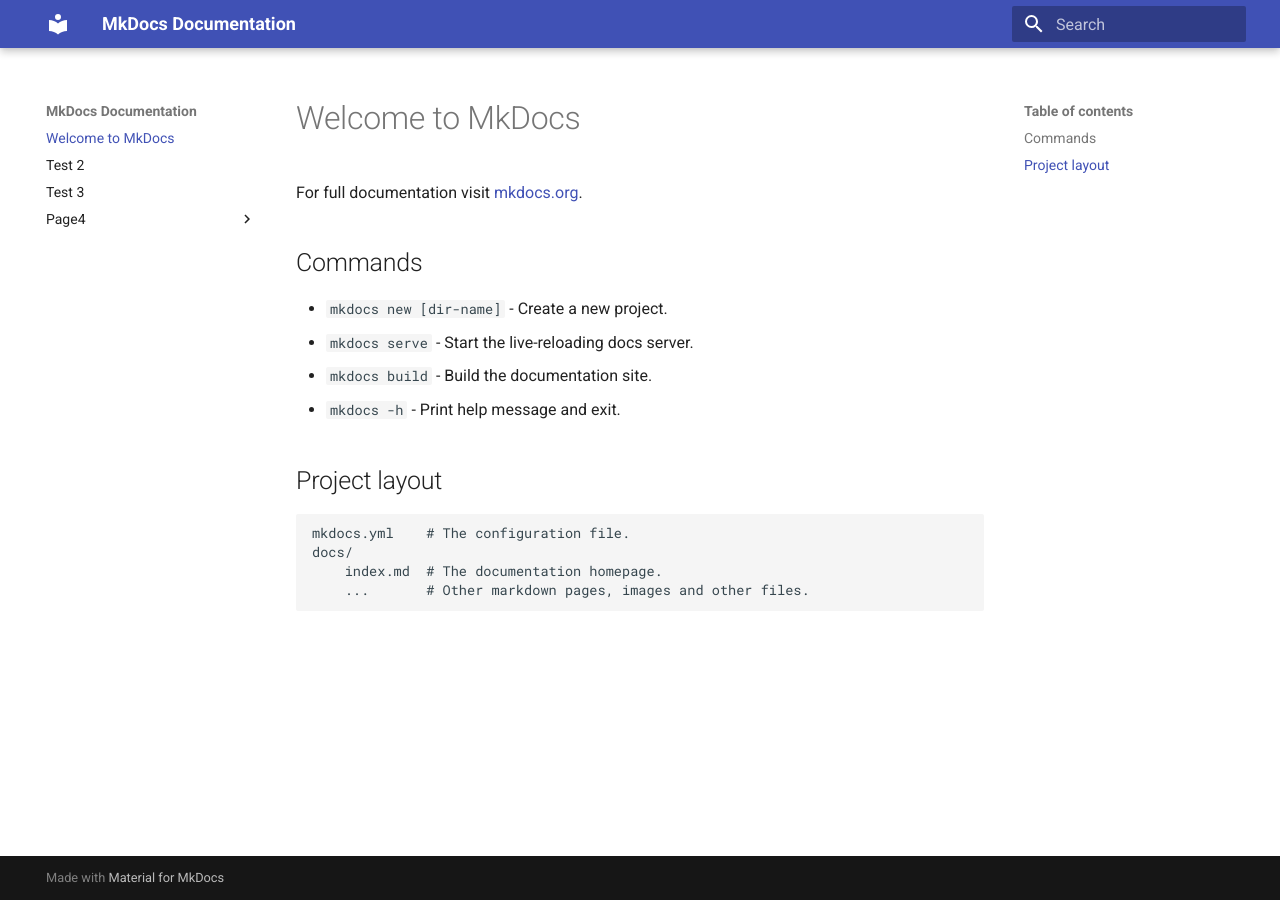
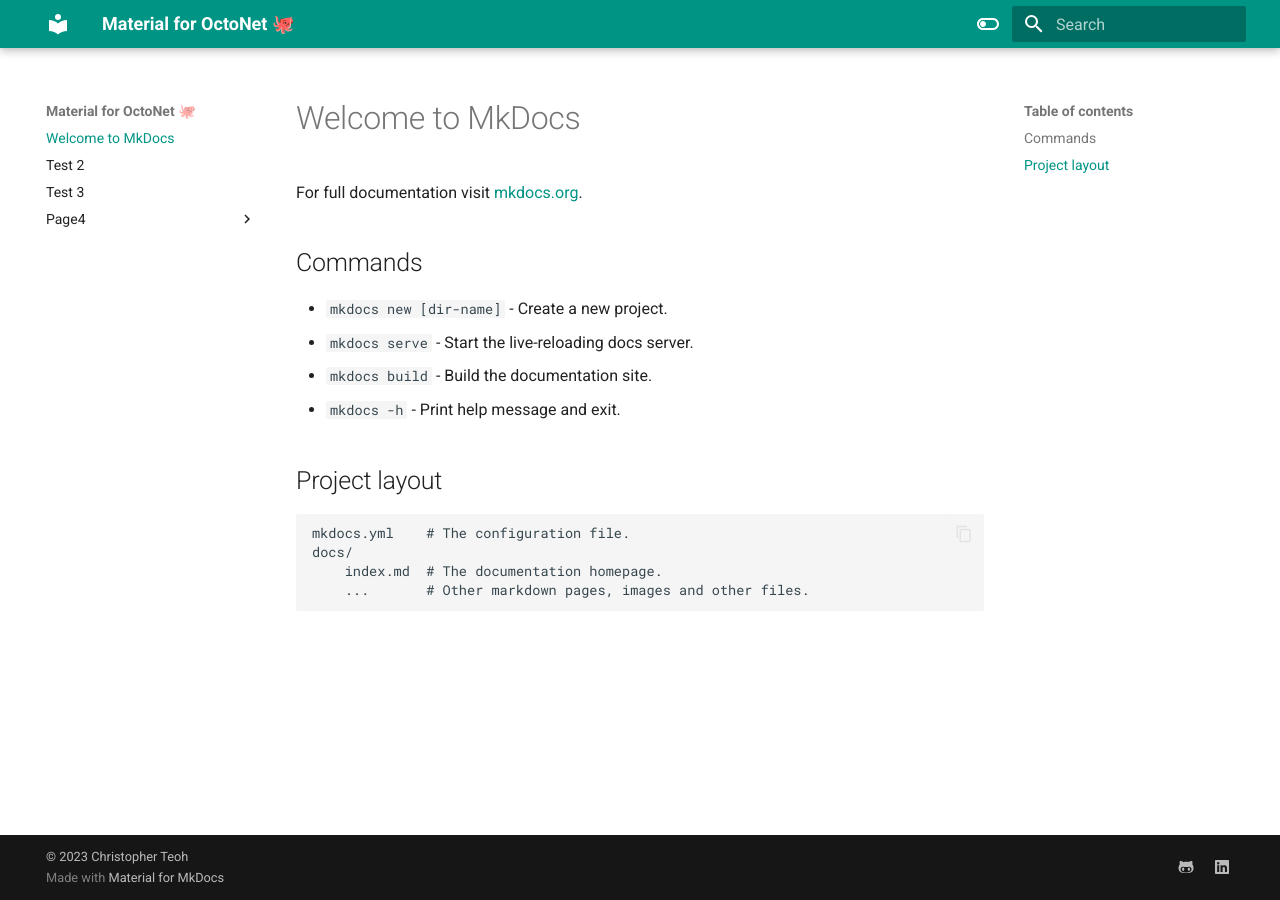
Before and after one commit to teohck/info, an MkDocs documentation site: the page built from docs/index.md, in a window 1280 px wide. Built offline with MkDocs 1.6.1 and Material for MkDocs 9.7.7, drawn with Linux system fonts in a browser that asks for light colours.

Commit message:
Customization.

```diff
--- a/mkdocs.yml
+++ b/mkdocs.yml
@@ -1,61 +1,59 @@
-site_name: MkDocs Documentation
+site_name: Material for OctoNet 🐙
 theme:
   name: material
-# theme:
-#   name: material
-#   features:
-#     - navigation.tabs
-#     - navigation.sections
-#     - toc.integrate
-#     - navigation.top
-#     - search.suggest
-#     - search.highlight
-#     - content.tabs.link
-#     - content.code.annotation
-#     - content.code.copy
-#   language: en
-#   palette:
-#     - scheme: default
-#       toggle:
-#         icon: material/toggle-switch-off-outline
-#         name: Switch to dark mode
-#       primary: teal
-#       accent: purple
-#     - scheme: slate
-#       toggle:
-#         icon: material/toggle-switch
-#         name: Switch to light mode
-#       primary: teal
-#       accent: lime
+  features:
+    # - navigation.tabs
+    # - navigation.sections
+    # - toc.integrate
+    # - navigation.top
+    - search.suggest
+    - search.highlight
+    - content.tabs.link
+    - content.code.annotation
+    - content.code.copy
+  language: en
+  palette:
+    - scheme: default
+      toggle:
+        icon: material/toggle-switch-off-outline
+        name: Switch to dark mode
+      primary: teal
+      accent: purple
+    - scheme: slate
+      toggle:
+        icon: material/toggle-switch
+        name: Switch to light mode
+      primary: teal
+      accent: lime
 
 # plugins:
 #   - social
 
-# extra:
-#   social:
-#     - icon: fontawesome/brands/github-alt
-#       link: https://github.com/james-willett
-#     - icon: fontawesome/brands/twitter
-#       link: https://twitter.com/TheJamesWillett
-#     - icon: fontawesome/brands/linkedin
-#       link: https://www.linkedin.com/in/willettjames/
+extra:
+  social:
+    - icon: fontawesome/brands/github-alt
+      link: https://github.com/teohck
+    # - icon: fontawesome/brands/twitter
+    #   link: https://twitter.com/TheJamesWillett
+    - icon: fontawesome/brands/linkedin
+      link: https://www.linkedin.com/in/chongkeat/
 
-# markdown_extensions:
-#   - pymdownx.highlight:
-#       anchor_linenums: true
-#   - pymdownx.inlinehilite
-#   - pymdownx.snippets
-#   - admonition
-#   - pymdownx.arithmatex:
-#       generic: true
-#   - footnotes
-#   - pymdownx.details
-#   - pymdownx.superfences
-#   - pymdownx.mark
-#   - attr_list
-#   - pymdownx.emoji:
-#       emoji_index: !!python/name:materialx.emoji.twemoji
-#       emoji_generator: !!python/name:materialx.emoji.to_svg
+markdown_extensions:
+  - pymdownx.highlight:
+      anchor_linenums: true
+  - pymdownx.inlinehilite
+  - pymdownx.snippets
+  - admonition
+  - pymdownx.arithmatex:
+      generic: true
+  - footnotes
+  - pymdownx.details
+  - pymdownx.superfences
+  - pymdownx.mark
+  - attr_list
+  - pymdownx.emoji:
+      emoji_index: !!python/name:materialx.emoji.twemoji
+      emoji_generator: !!python/name:materialx.emoji.to_svg
 
-# # copyright: |
-# #   &copy; 2023 <a href="https://github.com/james-willett"  target="_blank" rel="noopener">James Willett</a>
+copyright: |
+  &copy; 2023 <a href="https://github.com/teohck"  target="_blank" rel="noopener">Christopher Teoh</a>
```
